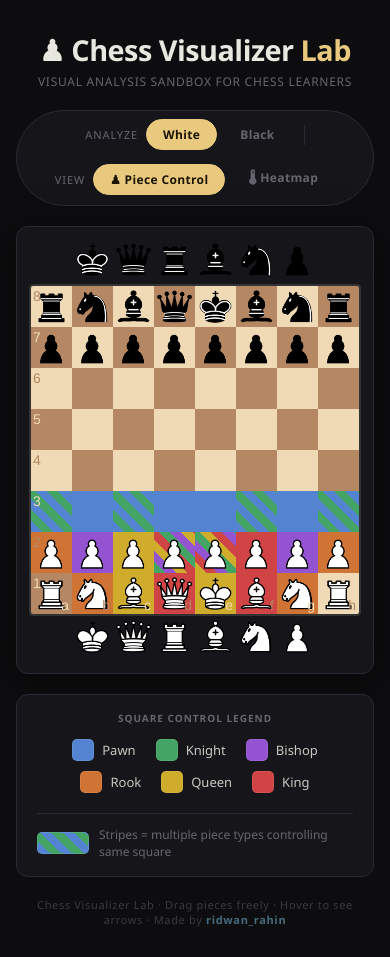
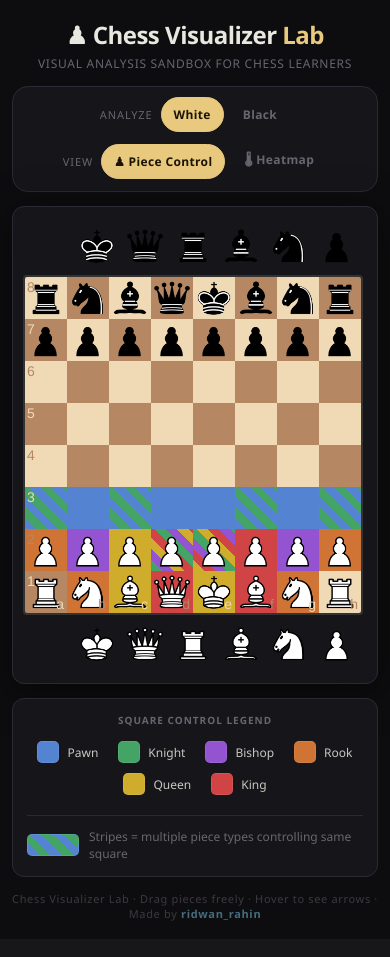
Before and after one commit to RidwanHasanKhandakar/chess-visualizer, a PHP site: page / in a window 390 px wide. After the commit the page ends 921 px from the top, so only its background shows below. Run offline with PHP 8.4, Linux system fonts and the light colour scheme.

Commit message:
add responsive styles for mobile layout and spare pieces tray

```diff
--- a/assets/css/style.css
+++ b/assets/css/style.css
@@ -290,3 +290,75 @@ body {
 .footer-link:hover {
     text-decoration: underline;
 }
+
+/* ================================
+   RESPONSIVE (mobile)
+================================ */
+
+/* spare pieces trays (chessboard.js) */
+[class*="spare-pieces"] {
+    display: flex;
+    justify-content: center;
+    flex-wrap: wrap;
+    gap: 6px;
+    padding: 8px 0;
+    overflow-x: auto;
+    -webkit-overflow-scrolling: touch;
+}
+
+@media (max-width: 520px) {
+    body {
+        padding: 18px 12px;
+        align-items: flex-start;
+    }
+
+    .app {
+        gap: 14px;
+        max-width: 520px;
+    }
+
+    .logo {
+        font-size: 1.5rem;
+    }
+
+    .controls-bar {
+        padding: 10px 12px;
+        gap: 10px;
+        border-radius: 16px;
+    }
+
+    .divider {
+        display: none;
+    }
+
+    .ctrl-btn {
+        padding: 8px 12px;
+    }
+
+    .board-wrap {
+        padding: 10px;
+    }
+
+    .legend {
+        padding: 14px 14px;
+    }
+
+    .legend-item {
+        font-size: 12px;
+    }
+
+    .heat-labels {
+        font-size: 10px;
+    }
+}
+
+@media (max-width: 380px) {
+    .logo {
+        font-size: 1.35rem;
+    }
+
+    .ctrl-btn {
+        padding: 8px 10px;
+        font-size: 11px;
+    }
+}
--- a/index.html
+++ b/index.html
@@ -2,6 +2,7 @@
 <html lang="en">
 <head>
     <meta charset="UTF-8">
+    <meta name="viewport" content="width=device-width, initial-scale=1.0">
     <title>Chess Visualizer Lab</title>
     <link rel="stylesheet" href="assets/libs/chessboard.min.css">
     <link rel="stylesheet" href="assets/css/style.css">
```
